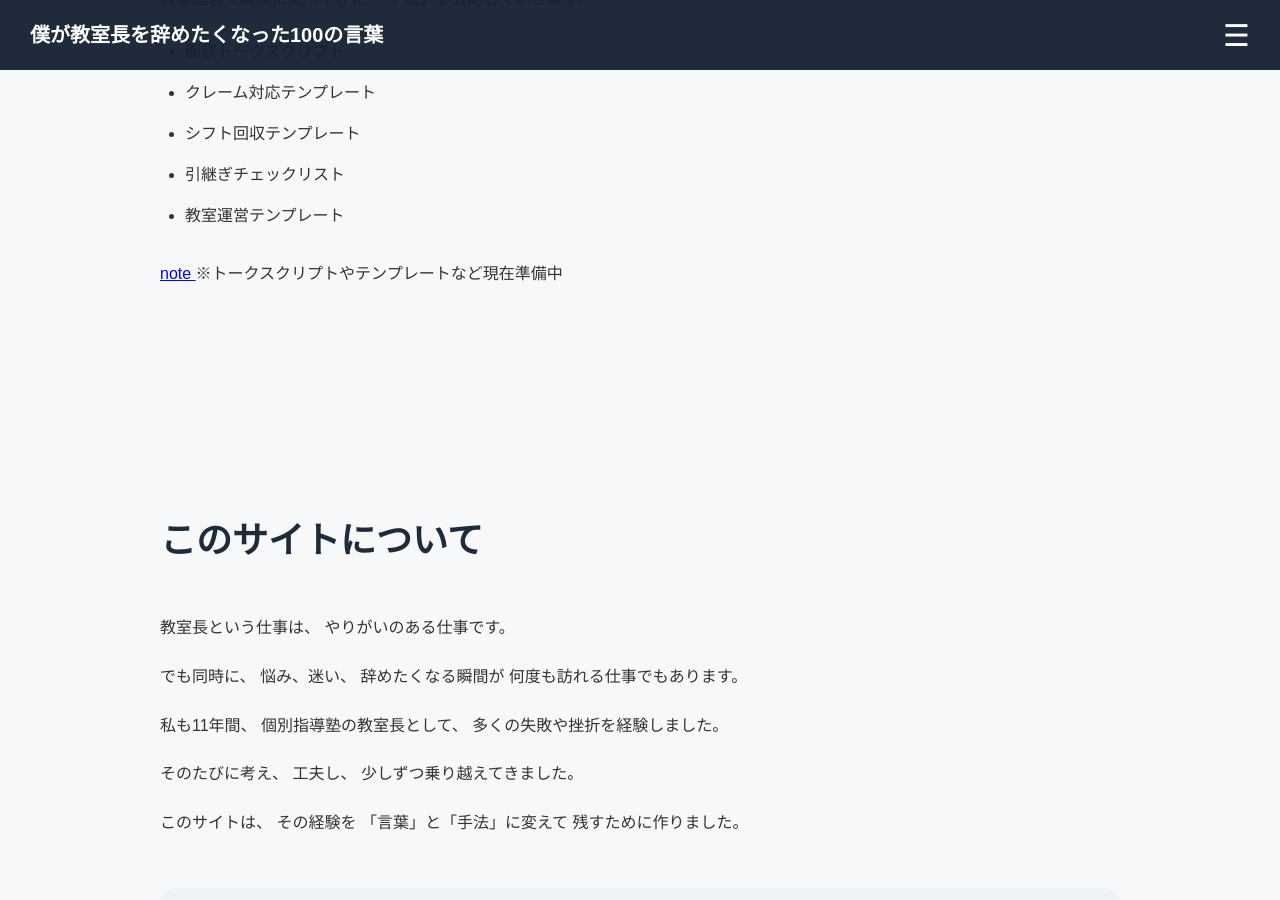
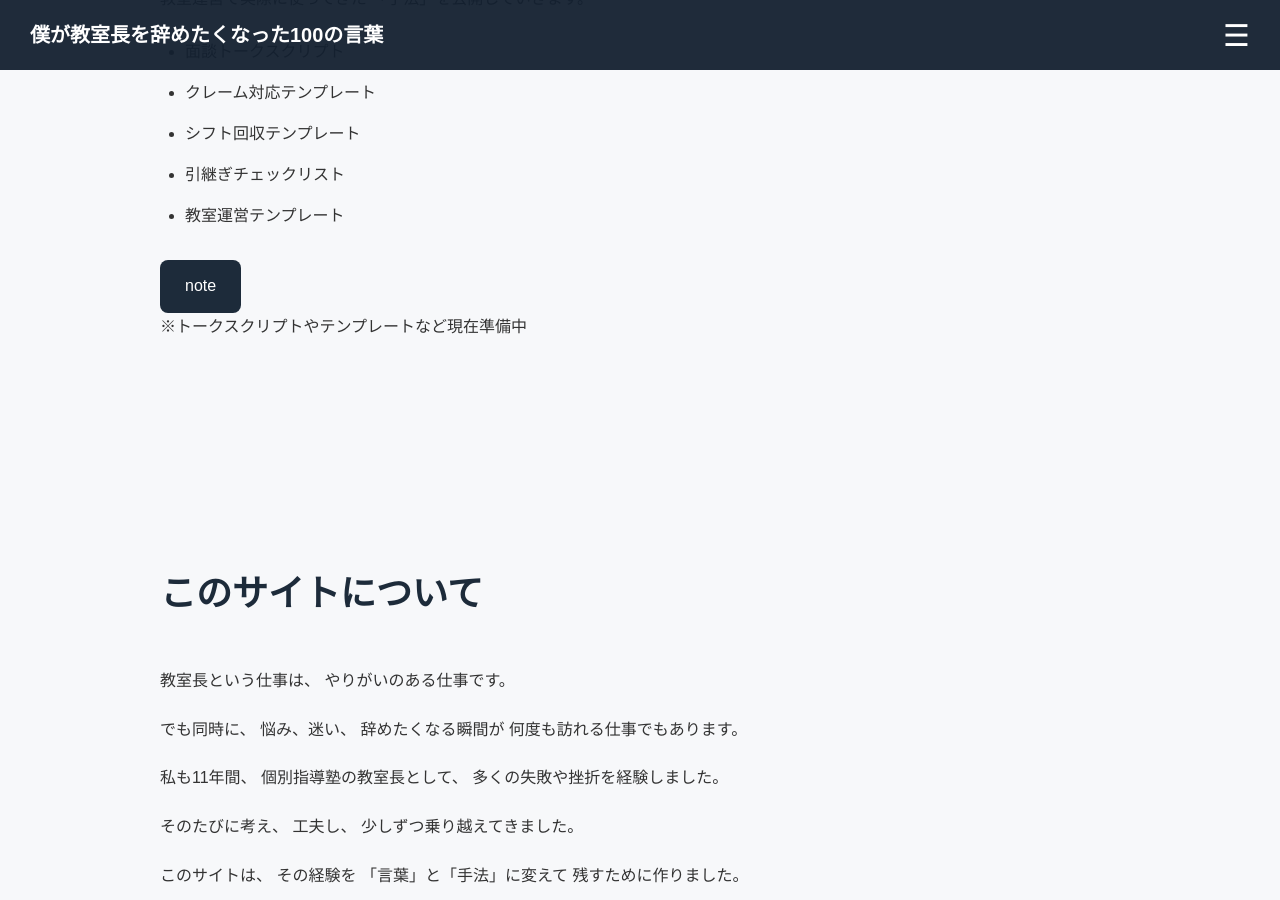
Before and after one commit to tanamaru8/100-kotoba, a Jekyll site: the page built from index.html, in a window 1280 px wide and 900 px high, scrolled down 2408 px. Built offline with Jekyll 4.4.1, drawn with Linux system fonts in a browser that asks for light colours.

Commit message:
Update index.html

```diff
--- a/index.html
+++ b/index.html
@@ -124,11 +124,16 @@ layout: default
 
     <p>
 
+     <div class="sns">
+
         <a href="https://note.com/tanamaru88" target="_blank">
 
             note
 
         </a>
+
+    </div>
+
         ※トークスクリプトやテンプレートなど現在準備中
 
     </p>
```
